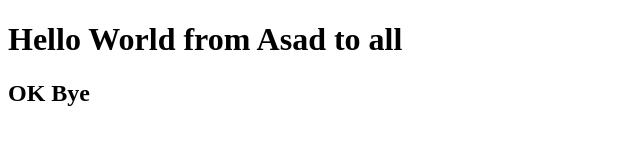
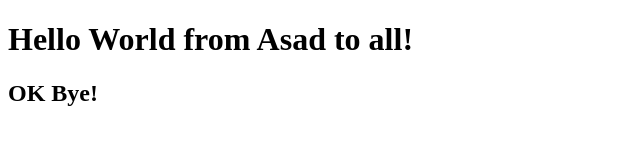
Before and after one commit to MuhammadAsad17/Bootcamp2020Sample1-asad, a plain HTML site: page index.html in a window 1280 px wide. Shown: the full height of the page, 0-640 px from the left. Drawn offline with Linux system fonts and the light colour scheme.

Commit message:
Update index.html

```diff
--- a/index.html
+++ b/index.html
@@ -6,7 +6,7 @@
     <title>Document</title>
   </head>
   <body>
-    <h1>Hello World from Asad to all</h1>
-    <h2>OK Bye</h2>
+    <h1>Hello World from Asad to all!</h1>
+    <h2>OK Bye!</h2>
   </body>
 </html>
```
